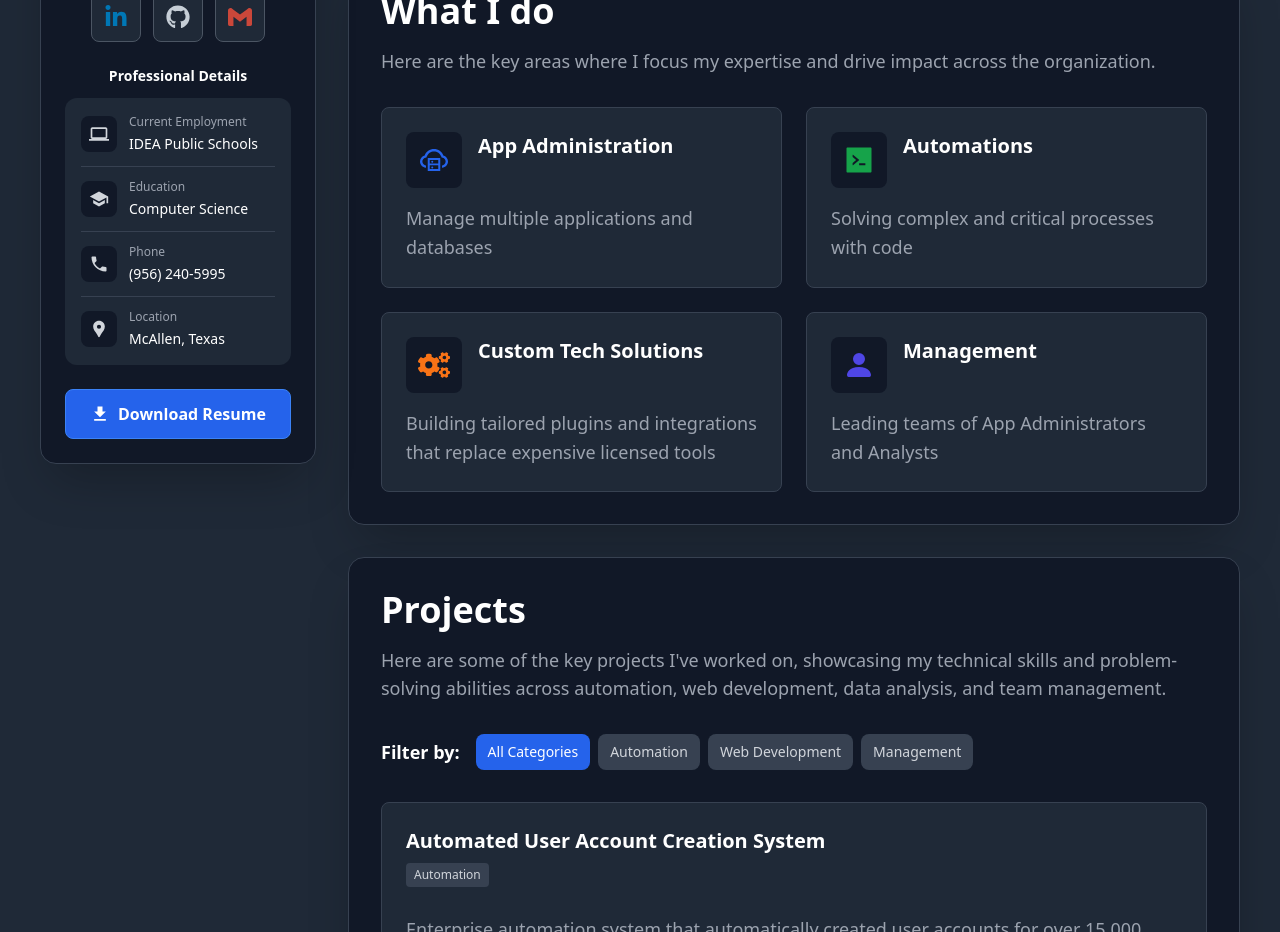
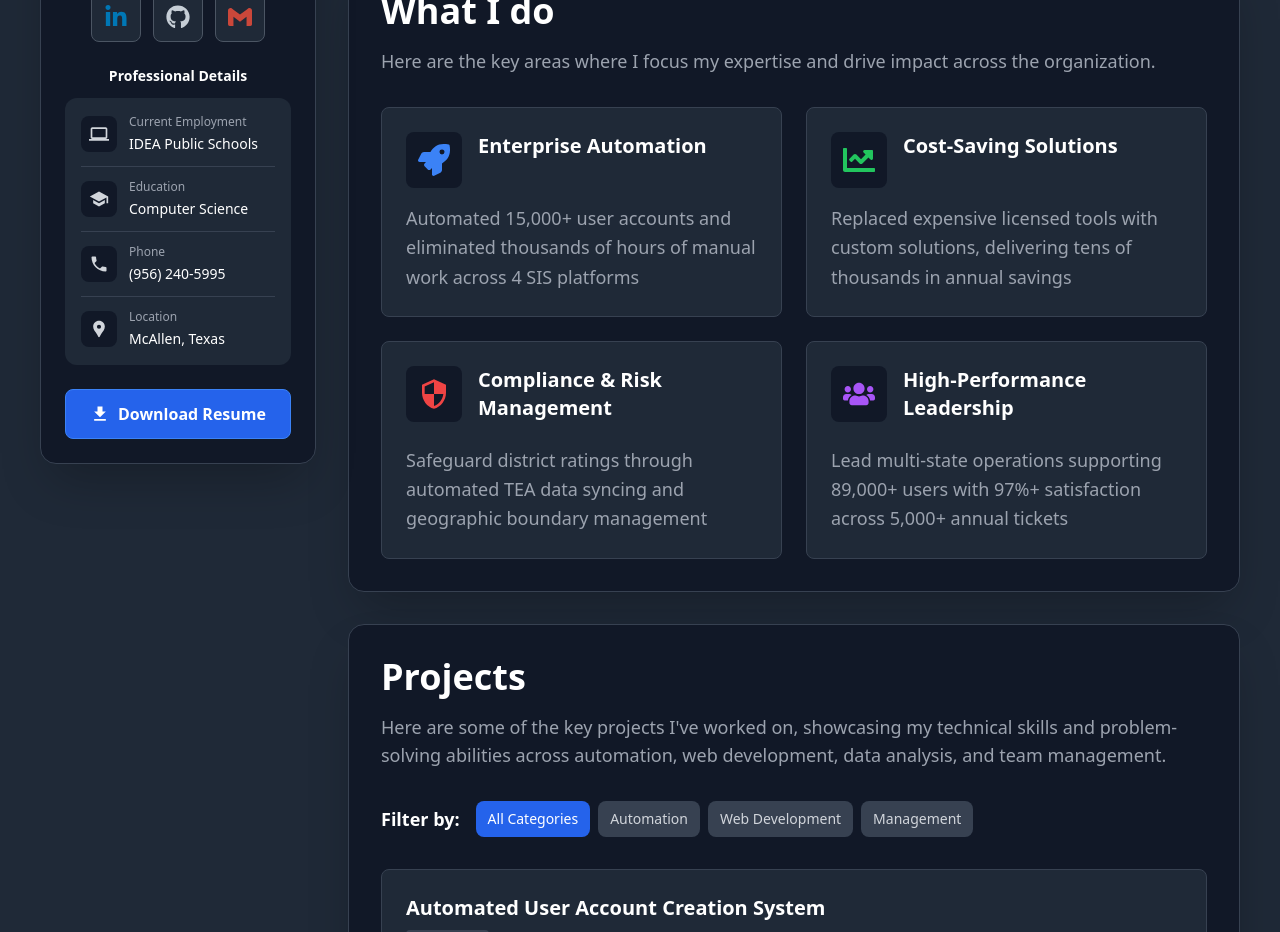
Before and after one commit to Durzo95/jerry-guerrero-portfolio, a Next.js app: page / in a window 1280 px wide. Shown: the part 840-1772 px from the top of the page. Built offline with nearby package versions, Linux system fonts and the light colour scheme.

Commit message:
Update whatIDoData to introduce new service offerings, replacing existing entries with "Enterprise Automation," "Cost-Saving Solutions," "Compliance & Risk Management," and "High-Performance Leadership," while enhancing descriptions and updating icons for better representation.

```diff
--- a/data/whatIDoData.ts
+++ b/data/whatIDoData.ts
@@ -1,6 +1,6 @@
 // an object that holds the social media links
-import { MdSettings } from "react-icons/md";
-import { FaCode, FaCogs } from "react-icons/fa";
+import { MdSettings, MdSecurity } from "react-icons/md";
+import { FaCode, FaCogs, FaRocket, FaUsers, FaChartLine } from "react-icons/fa";
 import { AiOutlineCloudServer } from "react-icons/ai";
 import { VscDebugConsole } from "react-icons/vsc";
 import { BsFillPersonFill } from "react-icons/bs";
@@ -15,28 +15,28 @@ const whatIDoData: Array<{
   tailwindColor: string;
 }> = [
   {
-    Icon: AiOutlineCloudServer,
-    title: "App Administration",
-    description: "Manage multiple applications and databases",
-    tailwindColor: "text-blue-600",
+    Icon: FaRocket,
+    title: "Enterprise Automation",
+    description: "Automated 15,000+ user accounts and eliminated thousands of hours of manual work across 4 SIS platforms",
+    tailwindColor: "text-blue-500",
   },
   {
-    Icon: AiFillCode,
-    title: "Automations",
-    description: "Solving complex and critical processes with code",
-    tailwindColor: "text-green-600",
+    Icon: FaChartLine,
+    title: "Cost-Saving Solutions",
+    description: "Replaced expensive licensed tools with custom solutions, delivering tens of thousands in annual savings",
+    tailwindColor: "text-green-500",
   },
   {
-    Icon: FaCogs,
-    title: "Custom Tech Solutions",
-    description: "Building tailored plugins and integrations that replace expensive licensed tools",
-    tailwindColor: "text-orange-500",
+    Icon: MdSecurity,
+    title: "Compliance & Risk Management",
+    description: "Safeguard district ratings through automated TEA data syncing and geographic boundary management",
+    tailwindColor: "text-red-500",
   },
   {
-    Icon: BsFillPersonFill,
-    title: "Management",
-    description: "Leading teams of App Administrators and Analysts",
-    tailwindColor: "text-indigo-600",
+    Icon: FaUsers,
+    title: "High-Performance Leadership",
+    description: "Lead multi-state operations supporting 89,000+ users with 97%+ satisfaction across 5,000+ annual tickets",
+    tailwindColor: "text-purple-500",
   },
 ];
 
```
